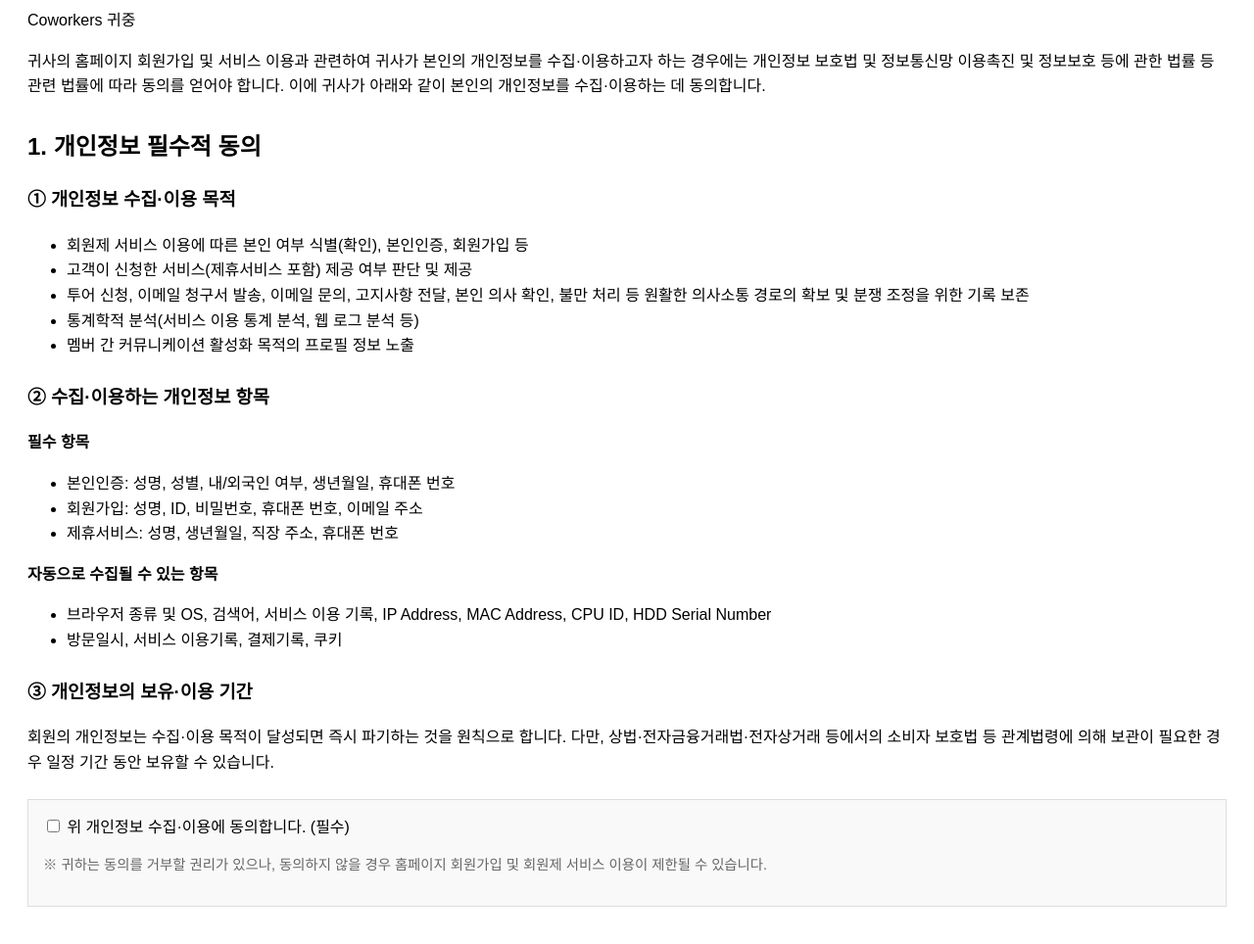
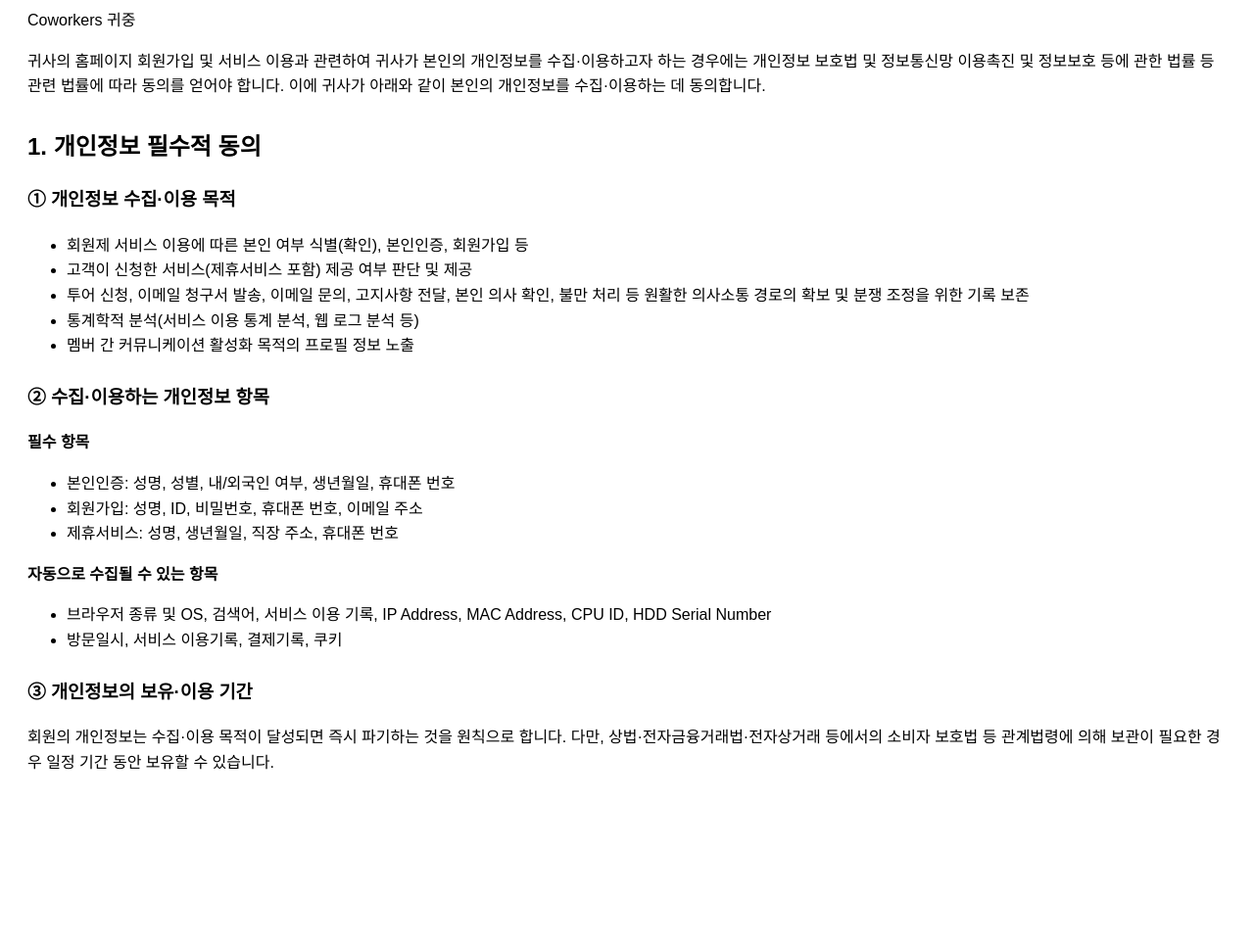
Before and after one commit to coworkersit/coworkersit.github.io, a plain HTML site: page index.html in a window 1280 px wide. Shown: the part 114-1078 px from the top of the page at 98% size. After the commit the page ends 958 px from the top, so only its background shows below. Drawn offline with Linux system fonts and the light colour scheme.

Commit message:
Update index.html

```diff
--- a/index.html
+++ b/index.html
@@ -74,15 +74,5 @@
     </p>
 </div>
 
-<div class="section agree-box">
-    <label>
-        <input type="checkbox" name="agree_required">
-        위 개인정보 수집·이용에 동의합니다. (필수)
-    </label>
-    <p style="font-size: 0.9em; color: #666;">
-        ※ 귀하는 동의를 거부할 권리가 있으나, 동의하지 않을 경우 홈페이지 회원가입 및 회원제 서비스 이용이 제한될 수 있습니다.
-    </p>
-</div>
-
 </body>
 </html>
```
